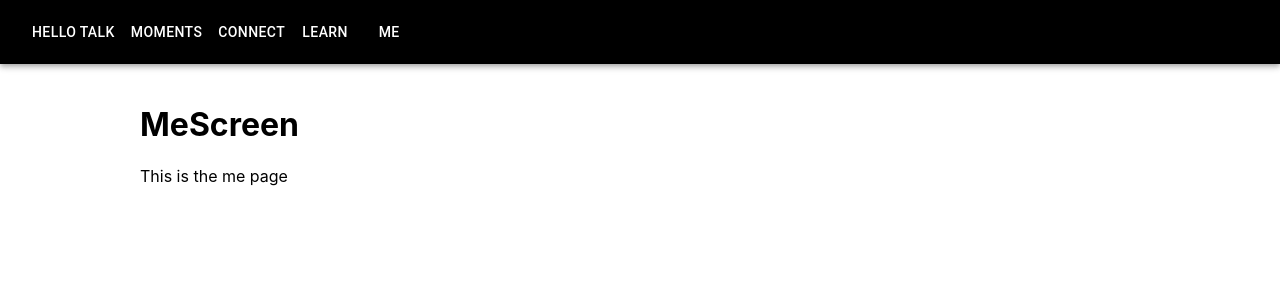
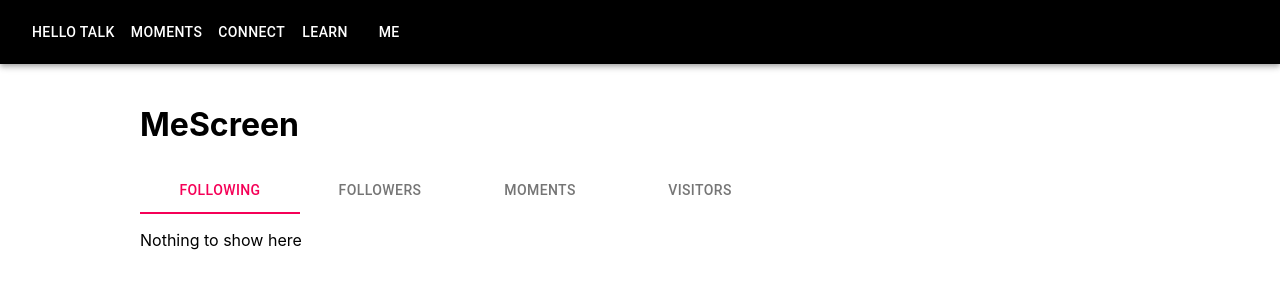
Before and after one commit to francislainy/hello-talk-web, a React (Create React App) app: page /me in a window 1280 px wide. Shown: the top 300 px of the page. Built offline with nearby package versions, Linux system fonts and the light colour scheme; no server answers.

Commit message:
Retrieve get moments for user - wip on having it not appearing for other tabs

```diff
--- a/src/api/endpoints.js
+++ b/src/api/endpoints.js
@@ -1,3 +1,4 @@
 const API_ROOT = 'http://localhost:8081/api/v1/ht';
 
 export const GET_MOMENTS = `${API_ROOT}/moments/`;
+export const GET_MOMENTS_USER = `${API_ROOT}/moments/user`;
--- a/src/screens/MeScreen.js
+++ b/src/screens/MeScreen.js
@@ -1,10 +1,56 @@
-import React from 'react';
+import React, {useEffect, useState} from 'react';
+import axios from "axios";
+import {GET_MOMENTS_USER} from "../api/endpoints";
+import MomentTabsList from "../components/MomentTabsList";
+import MomentList from "../components/MomentList";
 
 function MeScreen() {
+    const [moments, setMoments] = useState([]);
+    const [error, setError] = useState('');
+    const [selectedTab, setSelectedTab] = useState(0);
+
+    const tabs = [
+        {label: 'Following'},
+        {label: 'Followers'},
+        {label: 'Moments'},
+        {label: 'Visitors'},
+    ];
+
+    const handleTabClick = (tabIndex) => {
+        setSelectedTab(tabIndex);
+    };
+
+    useEffect(() => {
+        const fetchMoments = () => {
+            return new Promise((resolve, reject) => {
+
+                const userId = "d3256c76-62d7-4481-9d1c-a0ccc4da380f" //todo: remove hardcoded id - 19/03/2023
+
+                axios.get(`${GET_MOMENTS_USER}?userId=${userId}`)
+                    .then(response => resolve(response.data))
+                    .catch(error => {
+                        reject(error)
+                    });
+            });
+        };
+
+        fetchMoments().then(data => {
+            setMoments(data)
+            setError('')
+        })
+            .catch(r => {
+                setError('Nothing to show here')
+                setMoments([])
+            });
+    }, [selectedTab]);
+
     return (
         <div>
             <h1>MeScreen</h1>
-            <p>This is the me page</p>
+            <MomentTabsList tabs={tabs} selectedTab={selectedTab} onClick={handleTabClick}/>
+            {error === '' ?
+                <MomentList moments={moments}/> : <p>{error}</p>
+            }
         </div>
     );
 }
```
